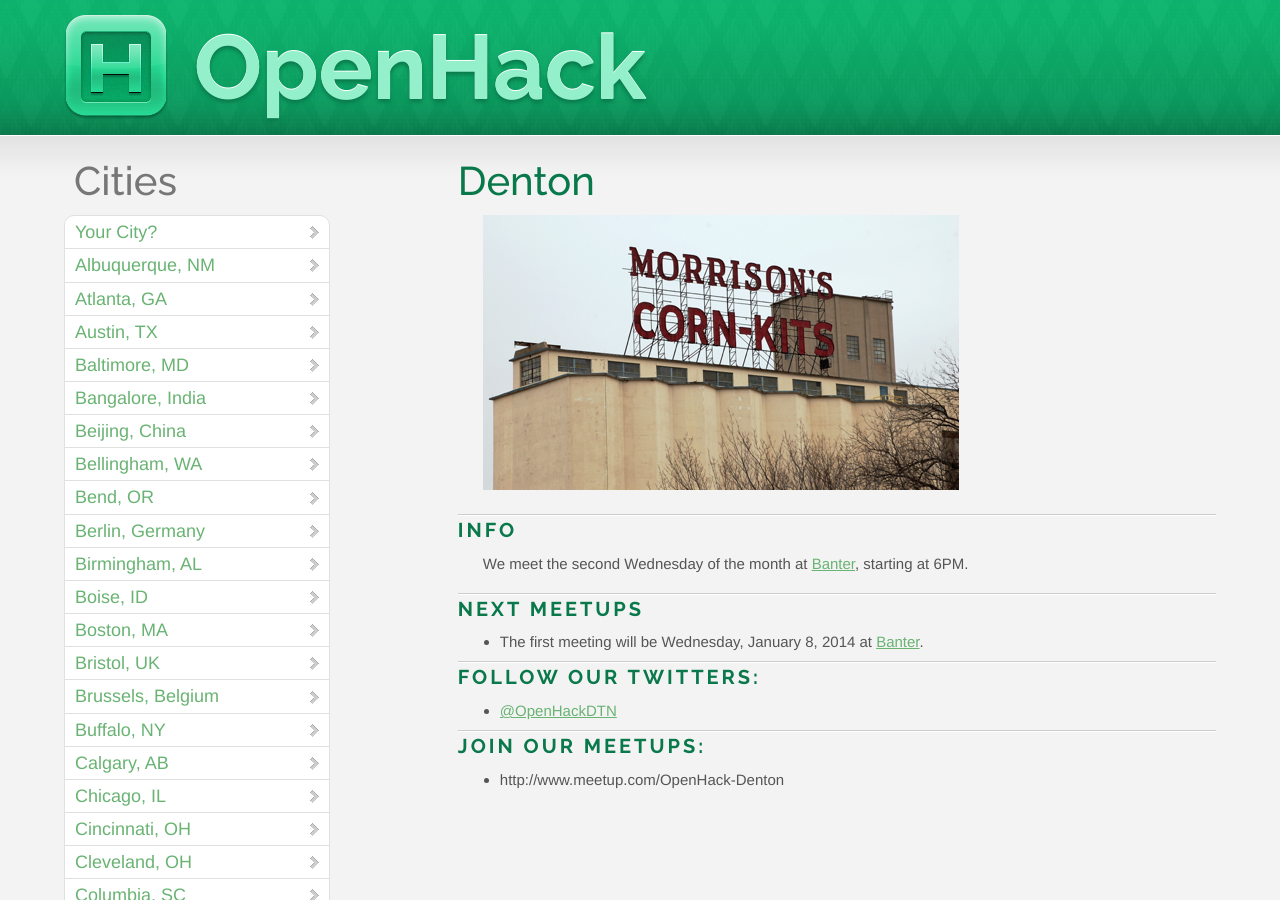
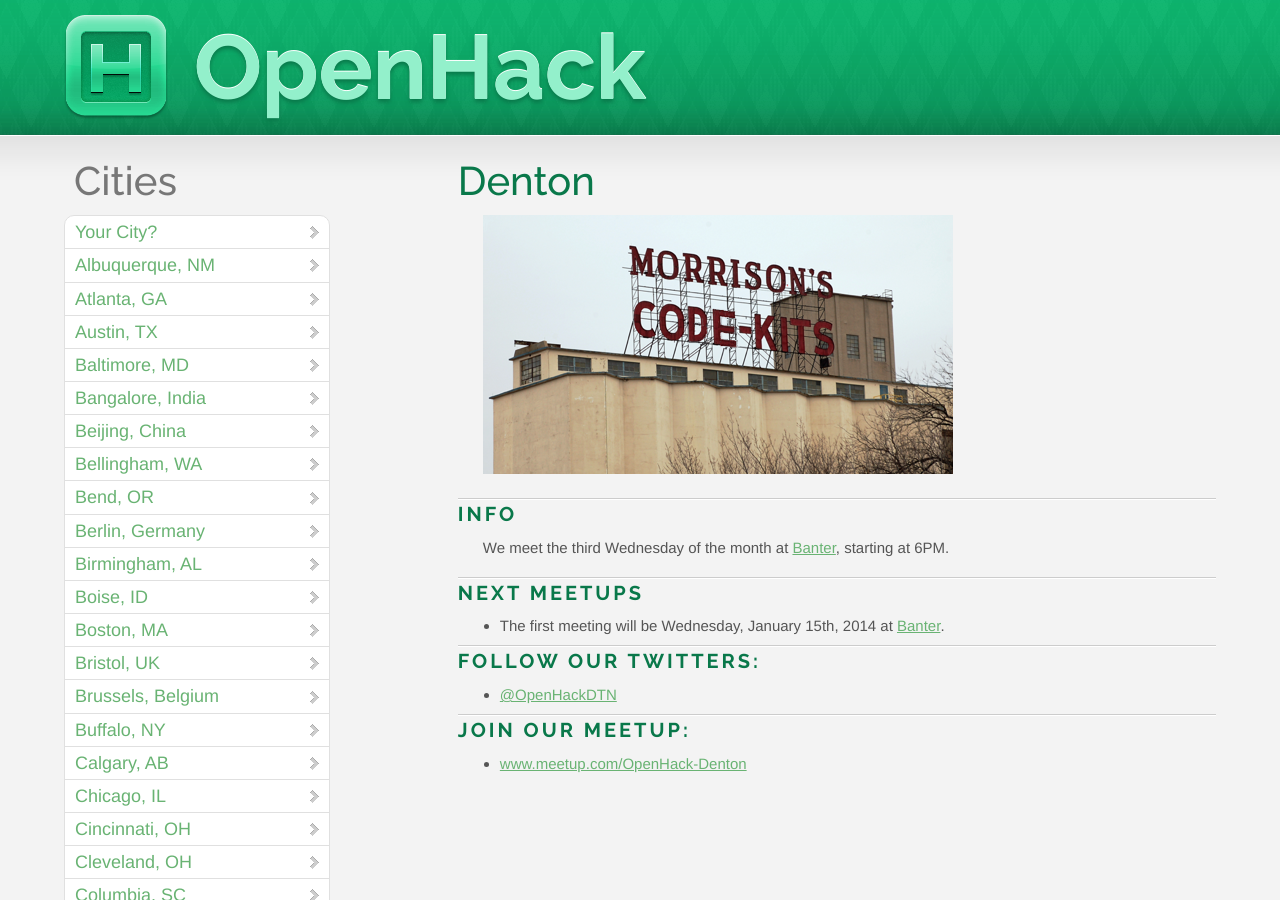
Before and after one commit to OpenHack/openhack.github.com, a Jekyll site: the page built from denton/index.markdown, in a window 1280 px wide and 900 px high. Built offline with Jekyll 4.4.1, drawn with Linux system fonts in a browser that asks for light colours; nearby versions of some CDN libraries; Markdown is read by kramdown in place of the engine named in the settings; comment, search, counter and statistics services are not loaded.

Commit message:
Updated image; updated meeting details -- changed to third Wednesdays

```diff
--- a/denton/index.markdown
+++ b/denton/index.markdown
@@ -9,16 +9,16 @@
 
 ### Info
 
-We meet the second Wednesday of the month at [Banter](http://dentonbanter.com/), starting at 6PM.
+We meet the third Wednesday of the month at [Banter](http://dentonbanter.com/), starting at 6PM.
 
 ### Next meetups
 
-* The first meeting will be Wednesday, January 8, 2014 at [Banter](http://dentonbanter.com/).
+* The first meeting will be Wednesday, January 15th, 2014 at [Banter](http://dentonbanter.com/).
 
 ### Follow our twitters:
 
 - [@OpenHackDTN](http://twitter.com/OpenHackDTN)
 
-### Join our meetups:
+### Join our meetup:
 
-- http://www.meetup.com/OpenHack-Denton
+- [www.meetup.com/OpenHack-Denton](http://www.meetup.com/OpenHack-Denton)
```
Also changed, not shown: denton/code-kits.png.
